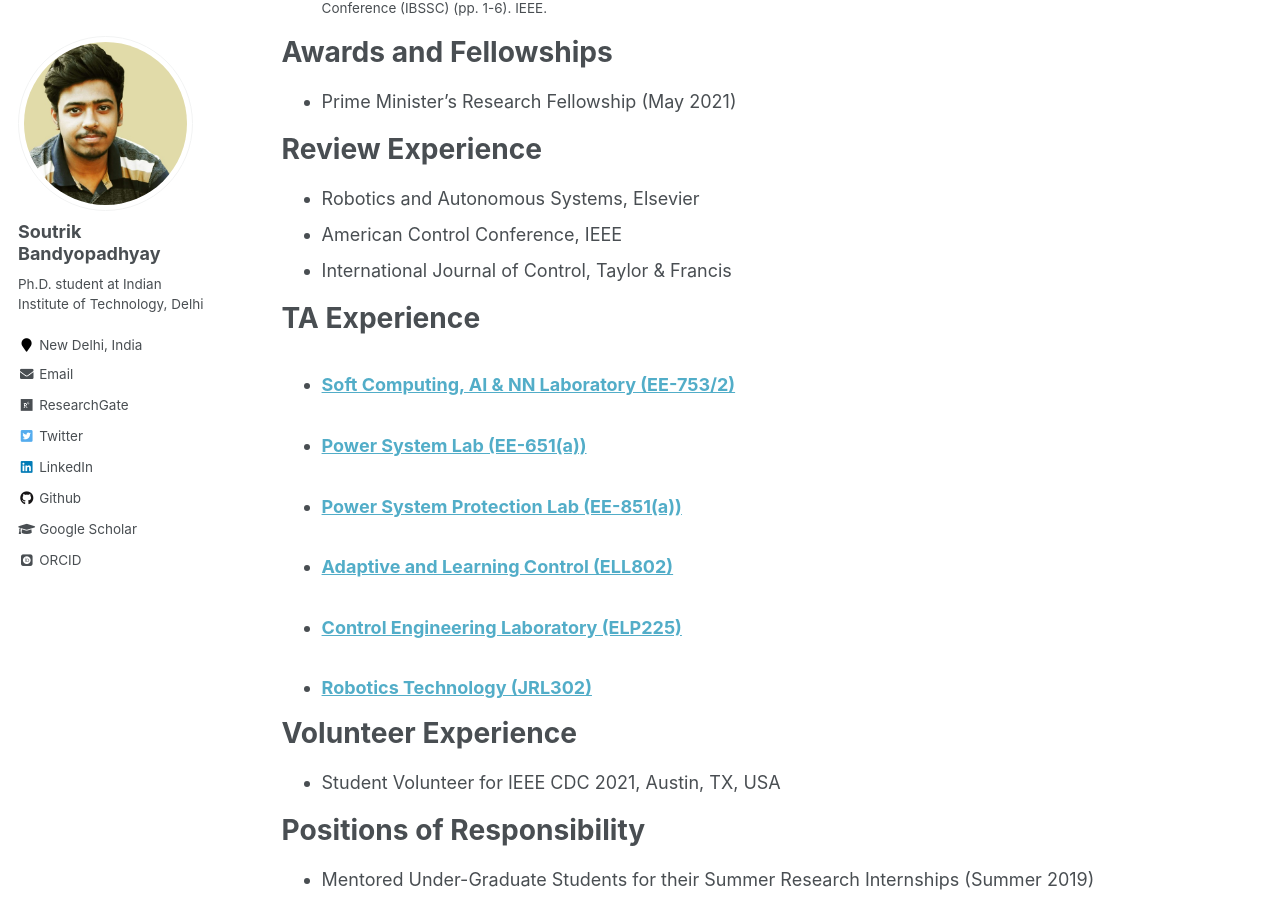
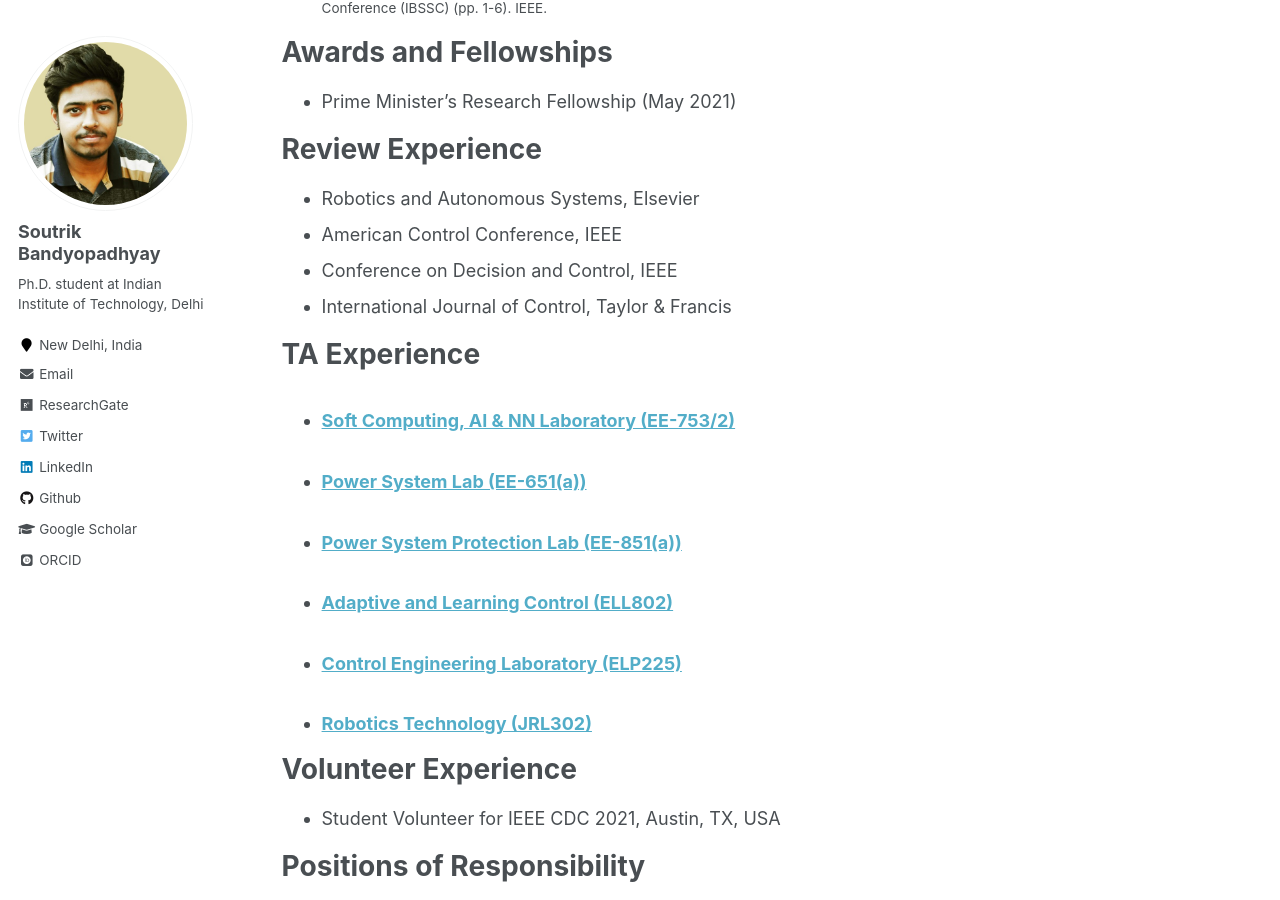
Before and after one commit to SoutrikBandyopadhyay/soutrikbandyopadhyay.github.io, a Jekyll site: the page built from _pages/cv.md, in a window 1280 px wide and 900 px high, scrolled down 1622 px. Built offline with Jekyll 4.4.1, drawn with Linux system fonts in a browser that asks for light colours; some web fonts are replaced.

Commit message:
Added CDC review

```diff
--- a/_pages/cv.md
+++ b/_pages/cv.md
@@ -71,6 +71,7 @@ Review Experience
 
 * Robotics and Autonomous Systems, Elsevier
 * American Control Conference, IEEE
+* Conference on Decision and Control, IEEE
 * International Journal of Control, Taylor & Francis
 
 TA Experience
```
